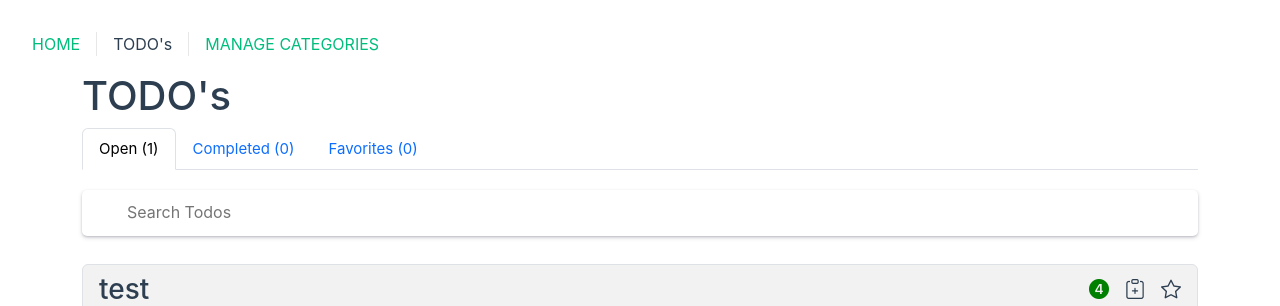
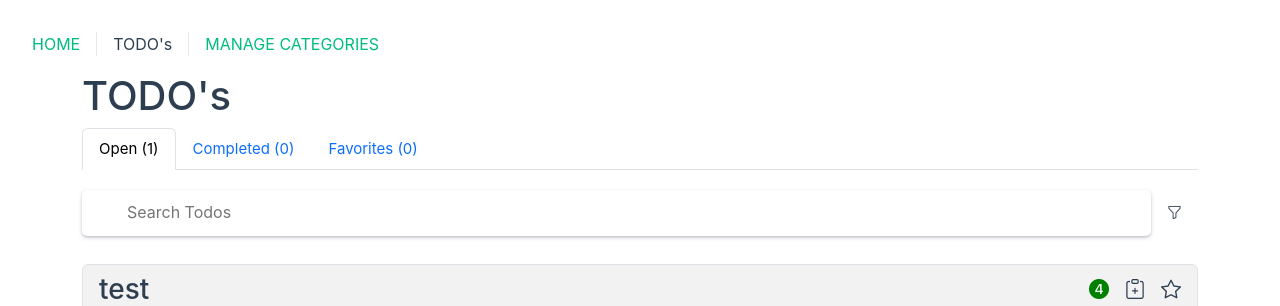
Before and after one commit to BatistaCo-Pedro/todo-vue-pro, a Vue app: page /todos in a window 1280 px wide. Shown: the top 306 px of the page. Built offline with nearby package versions, Linux system fonts and the light colour scheme; what vue-input-autowidth would draw is missing.

Commit message:
about to add filters

```diff
--- a/src/components/TodoList.vue
+++ b/src/components/TodoList.vue
@@ -54,18 +54,12 @@ export default {
     edit_description(todo) {
       this.edit_todo_id = todo.id;
       this.edited_description = todo.description;
-
-      console.log(this.$refs)
-
-      this.$nextTick(() => {
-        this.$refs.edit_description_input.focus()
-      })
     },
 
     save_description(todo) {
       todo.description = this.edited_description;
       this.edit_todo_id = -1;
-
+      todo.open = false
     },
   },
 }
--- a/src/views/TodoView.vue
+++ b/src/views/TodoView.vue
@@ -82,11 +82,12 @@ export default {
 
     </ul>
 
-    <div style="width: 100%;">
+    <div style="width: 100%; display: inline-flex;" >
       <input style="width: 100%;" class="searchbar" type="text" v-model="search_bar_input" placeholder="Search Todos" />
-      <div class="item error" v-if="search_bar_input && todos_open.length < 1">
+      <button class="button-no-style" style="margin: 0 1rem;"><i class="bi bi-funnel"></i></button>
+    </div>
+    <div class="item error" v-if="search_bar_input && todos_open.length < 1">
         <p>No results found!</p>
-      </div>
     </div>
 
     <!-- Tab content -->
```
